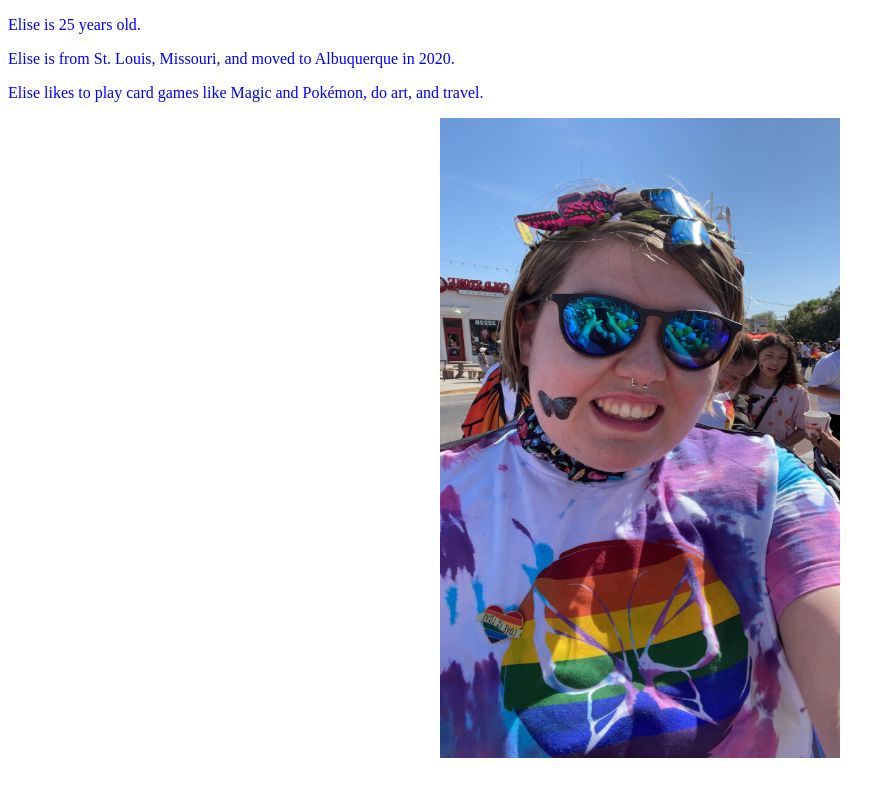
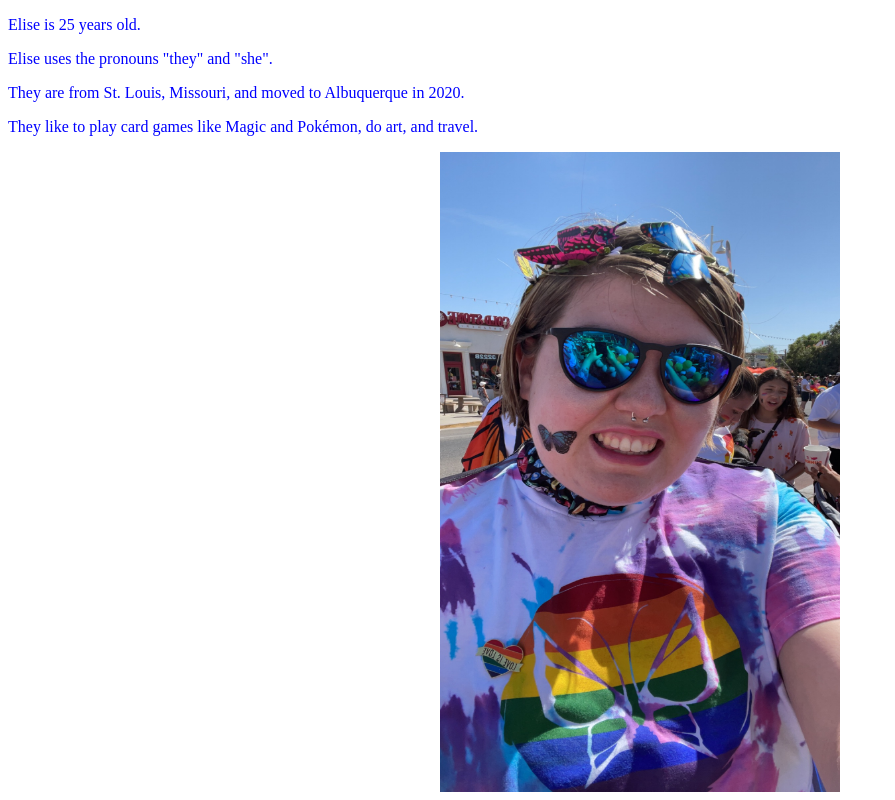
Before and after one commit to eliseneighbor/about-elise-wantling, a plain HTML site: page index.html in a window 1280 px wide. Shown: the whole page, without its empty margins (0-895 px from the left). Drawn offline with Linux system fonts and the light colour scheme.

Commit message:
added more facts

```diff
--- a/index.html
+++ b/index.html
@@ -7,8 +7,9 @@
 </head>
 <body>
 <p> Elise is 25 years old.</p>
-<p> Elise is from St. Louis, Missouri, and moved to Albuquerque in 2020.</p>
-<p> Elise likes to play card games like Magic and Pokémon, do art, and travel.</p>
+<p> Elise uses the pronouns "they" and "she".</p>
+<p> They are from St. Louis, Missouri, and moved to Albuquerque in 2020.</p>
+<p> They like to play card games like Magic and Pokémon, do art, and travel.</p>
 <img src="elise-pride.JPG" alt="Selfie of Elise at Albuquerque Pride 2022">
 </body>
 </html>
```
